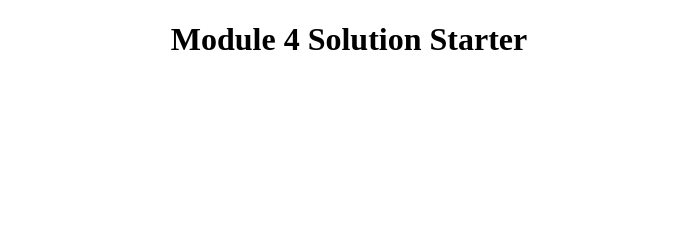
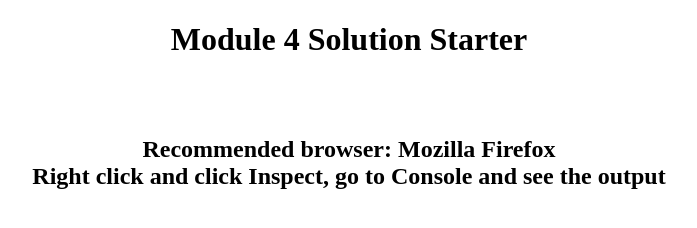
Before and after one commit to naeemdal/Assignments, a plain HTML site: page Module-4-Coding-Assignment/index.html in a window 1280 px wide. Shown: the whole page, without its empty margins (291-988 px from the left). Drawn offline with Linux system fonts and the light colour scheme.

Commit message:
Update index.html

```diff
--- a/Module-4-Coding-Assignment/index.html
+++ b/Module-4-Coding-Assignment/index.html
@@ -11,6 +11,7 @@
   <script src="js/script.js"></script>
 </head>
 <body>
-  <h1 style="text-align: center;">Module 4 Solution Starter</h1>
+  <h1 style="text-align: center;">Module 4 Solution Starter</h1> <br><br>
+  <h2 style="text-align: center;">Recommended browser: Mozilla Firefox <br> Right click and click Inspect, go to Console and see the output</h2>
 </body>
 </html>
```
